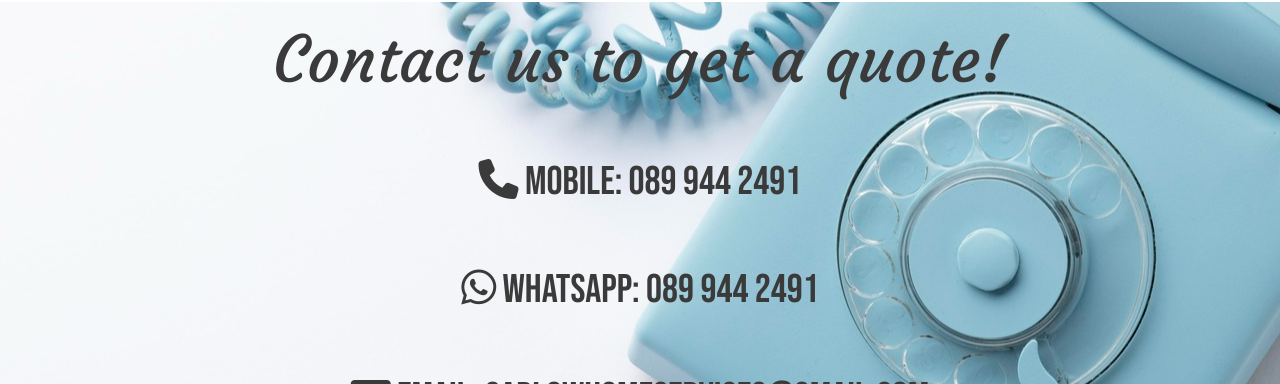
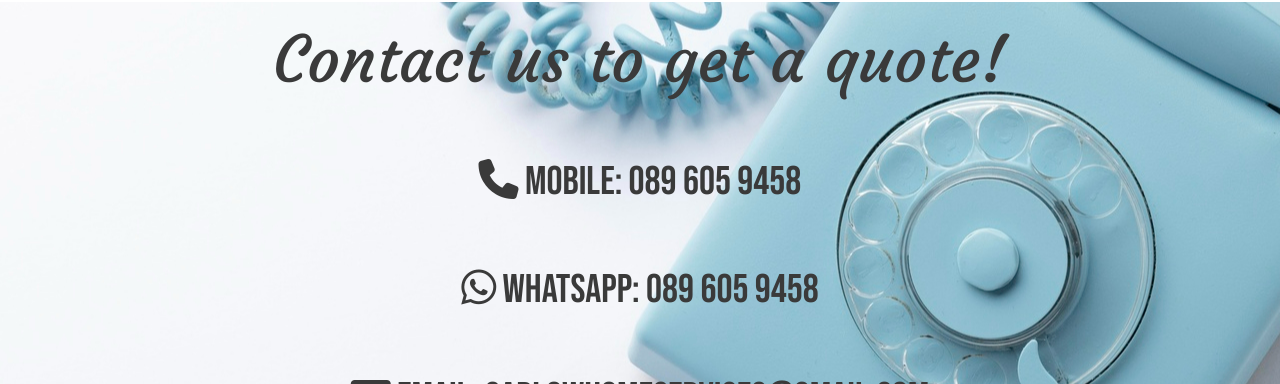
Before and after one commit to gallegodev/carlow_home_services-2, a plain HTML site: page cctv.html in a window 1280 px wide. Shown: the part 1745-2129 px from the top of the page. Drawn offline with nearby package versions, Linux system fonts and the light colour scheme.

Commit message:
Update contact info

```diff
--- a/cctv.html
+++ b/cctv.html
@@ -86,8 +86,8 @@
         <section id="find-us">
             <div id="find-us-image">
                 <h2 class="second-welcome">Contact us to get a quote!</h2>
-                <h3 class="find-us-info"><i class="fa-solid fa-phone"></i> Mobile: 089 944 2491</h3>
-                <h3 class="find-us-info"><i class="fa-brands fa-whatsapp"></i> WhatsApp: 089 944 2491</h3>
+                <h3 class="find-us-info"><i class="fa-solid fa-phone"></i> Mobile: 089 605 9458</h3>
+                <h3 class="find-us-info"><i class="fa-brands fa-whatsapp"></i> WhatsApp: 089 605 9458</h3>
                 <h3 class="find-us-info"><i class="fa-solid fa-envelope"></i> Email: carlowhomeservices@gmail.com</h3>
             </div>
         </section>
```
